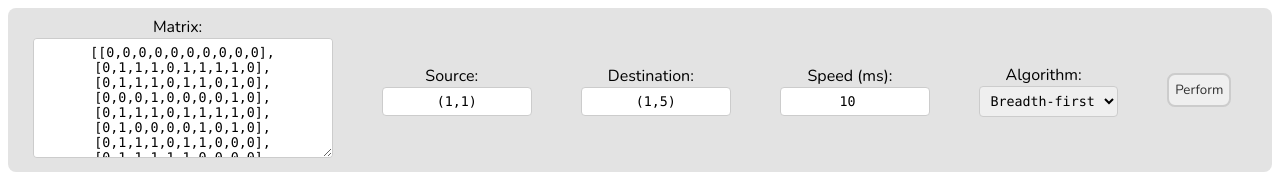
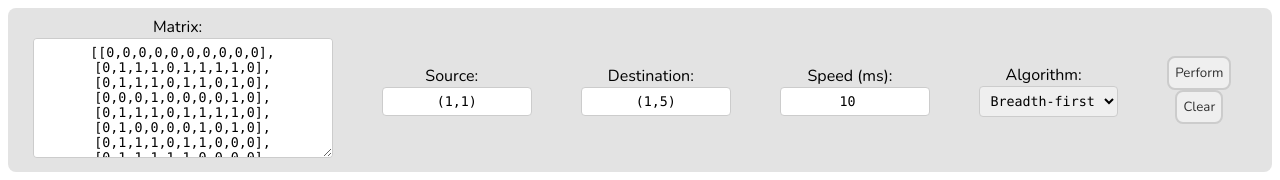
Before and after one commit to FilterAsync/path-finding-visualizer, a React (Create React App) app: page / in a window 1280 px wide. Shown: the top 180 px of the page. Built offline with nearby package versions, Linux system fonts and the light colour scheme; the HTML template or start-up script is replaced by a standard one.

Commit message:
Add reload button

```diff
--- a/src/components/Controller.jsx
+++ b/src/components/Controller.jsx
@@ -12,11 +12,12 @@ function Controller({
 	onDestChanged,
 	onSpeedChanged,
 	onAlgorithmChanged,
+	onReload,
 	...props
 }) {
 	const { matrix, source, dest } = useContext(MatrixContext);
 	return (
-		<form onSubmit={onSubmit} {...props}>
+		<form className="matrix-controller" onSubmit={onSubmit} {...props}>
 			<InputField
 				id="matrix"
 				label="Matrix:"
@@ -60,6 +61,9 @@ function Controller({
 				<button type="submit" disabled={!!error}>
 					Perform
 				</button>
+				<button type="button" onClick={onReload}>
+					Clear
+				</button>
 			</div>
 		</form>
 	);
```
